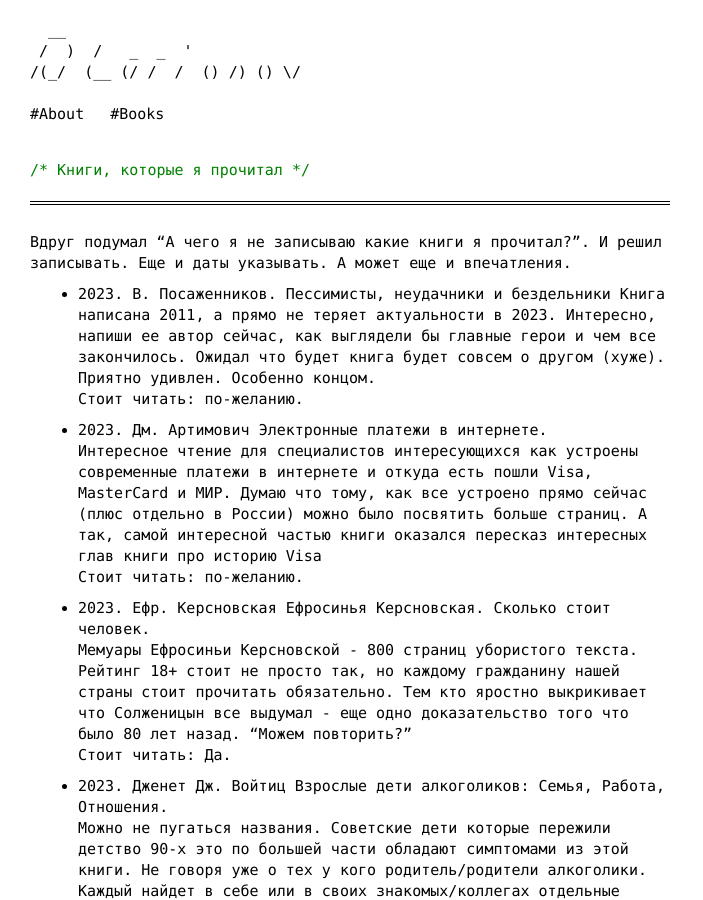
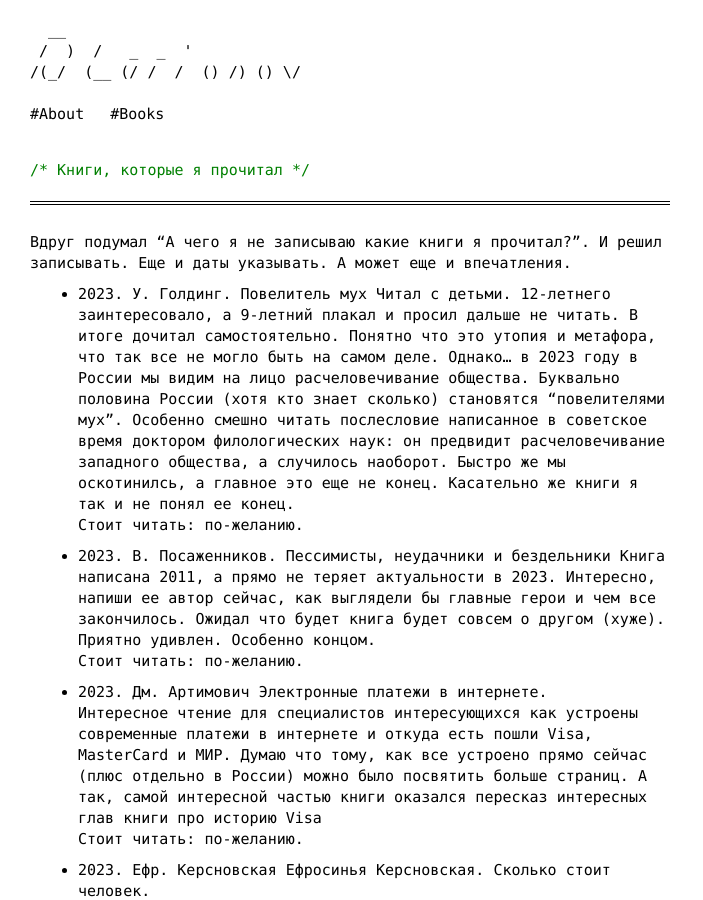
Before and after one commit to InvisibleMan/blog.dlarionov.info, a Jekyll site: the page built from pages/readed_books.md, in a window 1280 px wide and 900 px high. Shown: the whole window, without its empty margins (0-703 px from the left). Built offline with Jekyll 4.4.1, drawn with Linux system fonts in a browser that asks for light colours.

Commit message:
Рецензия на У. Голдинг. Повелитель мух

```diff
--- a/pages/readed_books.md
+++ b/pages/readed_books.md
@@ -9,6 +9,10 @@ tags:
 
 Вдруг подумал "А чего я не записываю какие книги я прочитал?".
 И решил записывать. Еще и даты указывать. А может еще и впечатления.
+
++ *2023*. У. Голдинг. **Повелитель мух**
+  Читал с детьми. 12-летнего заинтересовало, а 9-летний плакал и просил дальше не читать. В итоге дочитал самостоятельно. Понятно что это утопия и метафора, что так все не могло быть на самом деле. Однако... в 2023 году в России мы видим на лицо расчеловечивание общества. Буквально половина России (хотя кто знает сколько) становятся "повелителями мух". Особенно смешно читать послесловие написанное в советское время доктором филологических наук: он предвидит расчеловечивание западного общества, а случилось наоборот. Быстро же мы оскотинилсь, а главное это еще не конец. Касательно же книги я так и не понял ее конец.
+  Стоит читать: **по-желанию**.
 
 + *2023*. В. Посаженников. **Пессимисты, неудачники и бездельники**
   Книга написана 2011, а прямо не теряет актуальности в 2023. Интересно, напиши ее автор сейчас, как выглядели бы главные герои и чем все закончилось. Ожидал что будет книга будет совсем о другом (хуже). Приятно удивлен. Особенно концом.
```
